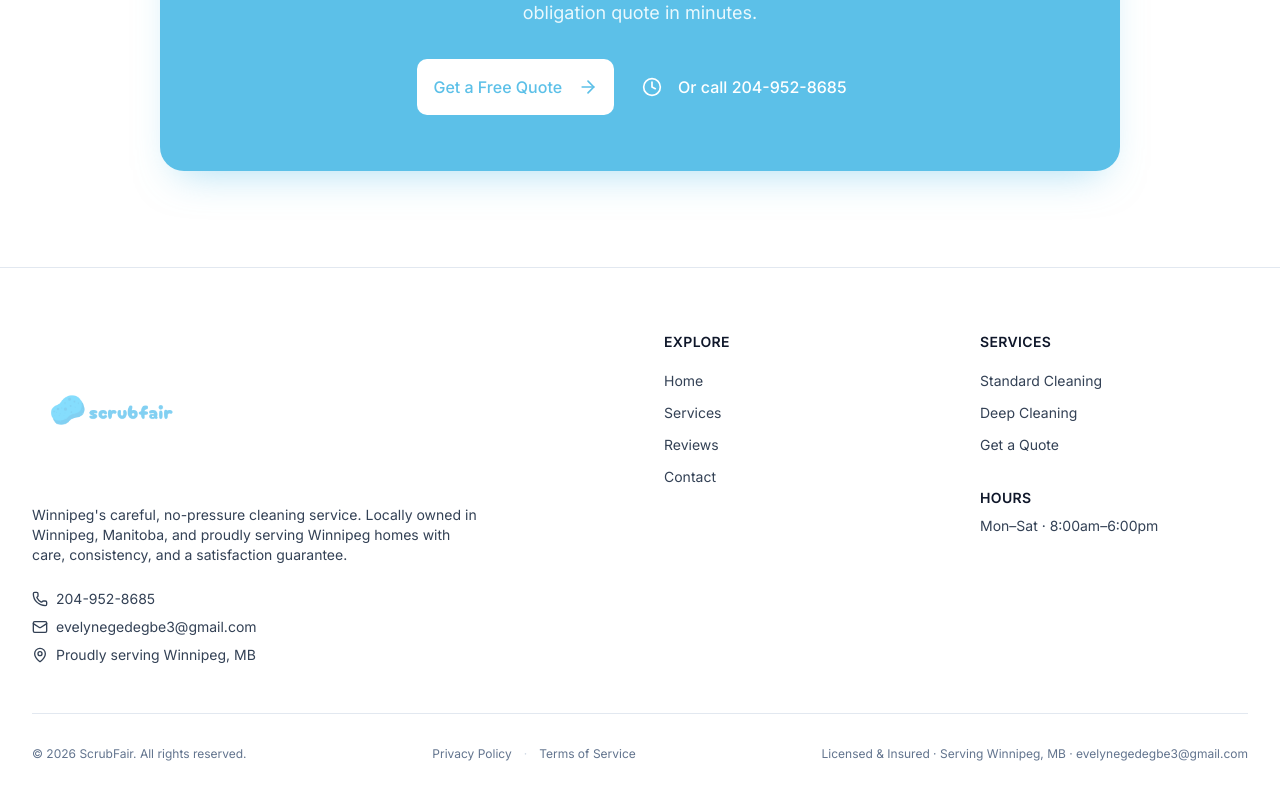
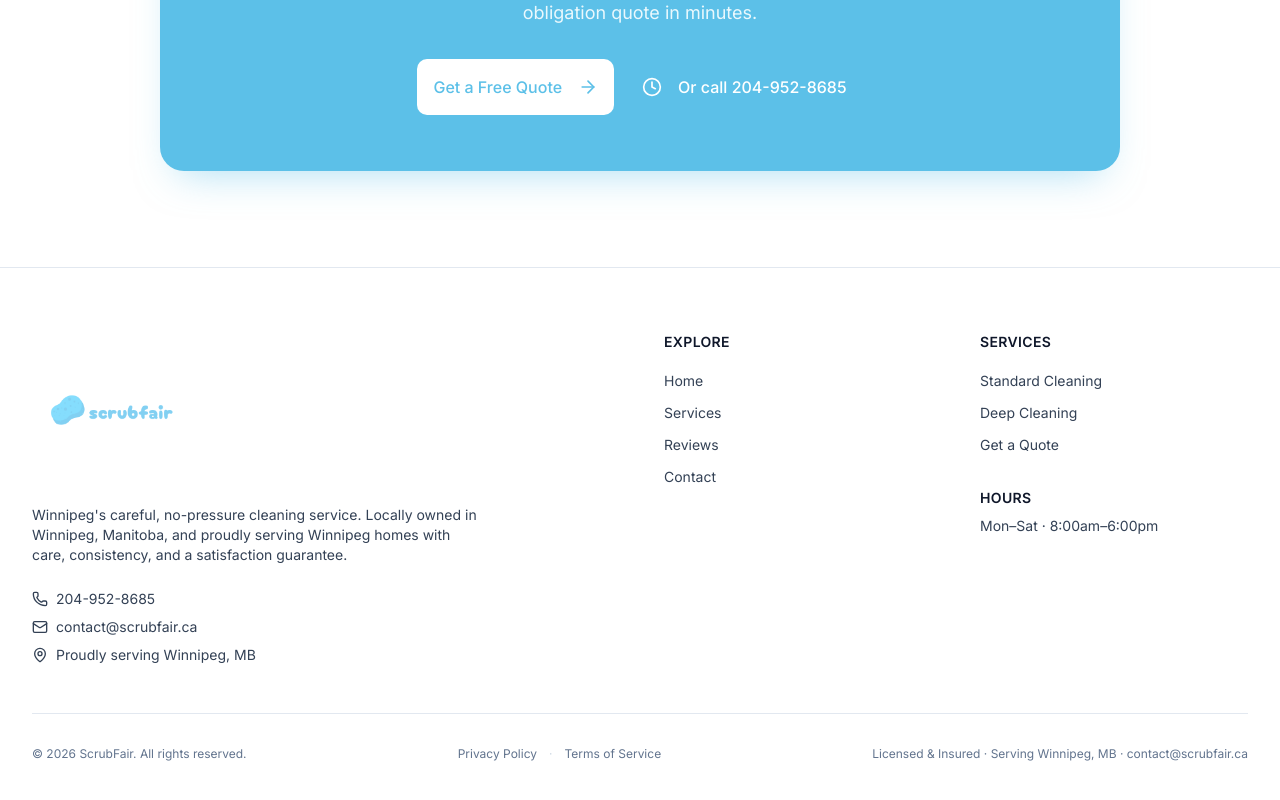
Before and after one commit to jesseegedegbe3-collab/scrubfair-website-build, a React (Vite) app: page / in a window 1280 px wide. Shown: the part 3462-4262 px from the top of the page. Built offline with nearby package versions, Linux system fonts and the light colour scheme; no server answers; what @convex-dev/auth would draw is missing.

Commit message:
Freebuff: The email at the bottom of the page should be changed to...

```diff
--- a/src/convex/contact.ts
+++ b/src/convex/contact.ts
@@ -20,7 +20,7 @@ import { v } from "convex/values";
 // chat providers.
 // ============================================================================
 
-const NOTIFY_EMAIL = "evelynegedegbe3@gmail.com";
+const NOTIFY_EMAIL = "contact@scrubfair.ca";
 
 export const submitContactForm = action({
   args: {
--- a/src/convex/reviews.ts
+++ b/src/convex/reviews.ts
@@ -19,7 +19,7 @@ import { v } from "convex/values";
 // and still returns success — the review is captured either way.
 // ============================================================================
 
-const NOTIFY_EMAIL = "evelynegedegbe3@gmail.com";
+const NOTIFY_EMAIL = "contact@scrubfair.ca";
 
 export const submitReview = action({
   args: {
--- a/src/lib/brand.ts
+++ b/src/lib/brand.ts
@@ -7,7 +7,7 @@ export const BRAND = {
   country: "Canada",
   phone: "204-952-8685",
   phoneTel: "+12049528685",
-  email: "evelynegedegbe3@gmail.com",
+  email: "contact@scrubfair.ca",
   hours: "Mon\u2013Sat \u00b7 8:00am\u20136:00pm",
   serviceArea: "Winnipeg, MB",
   founded: new Date().getFullYear(),
```
